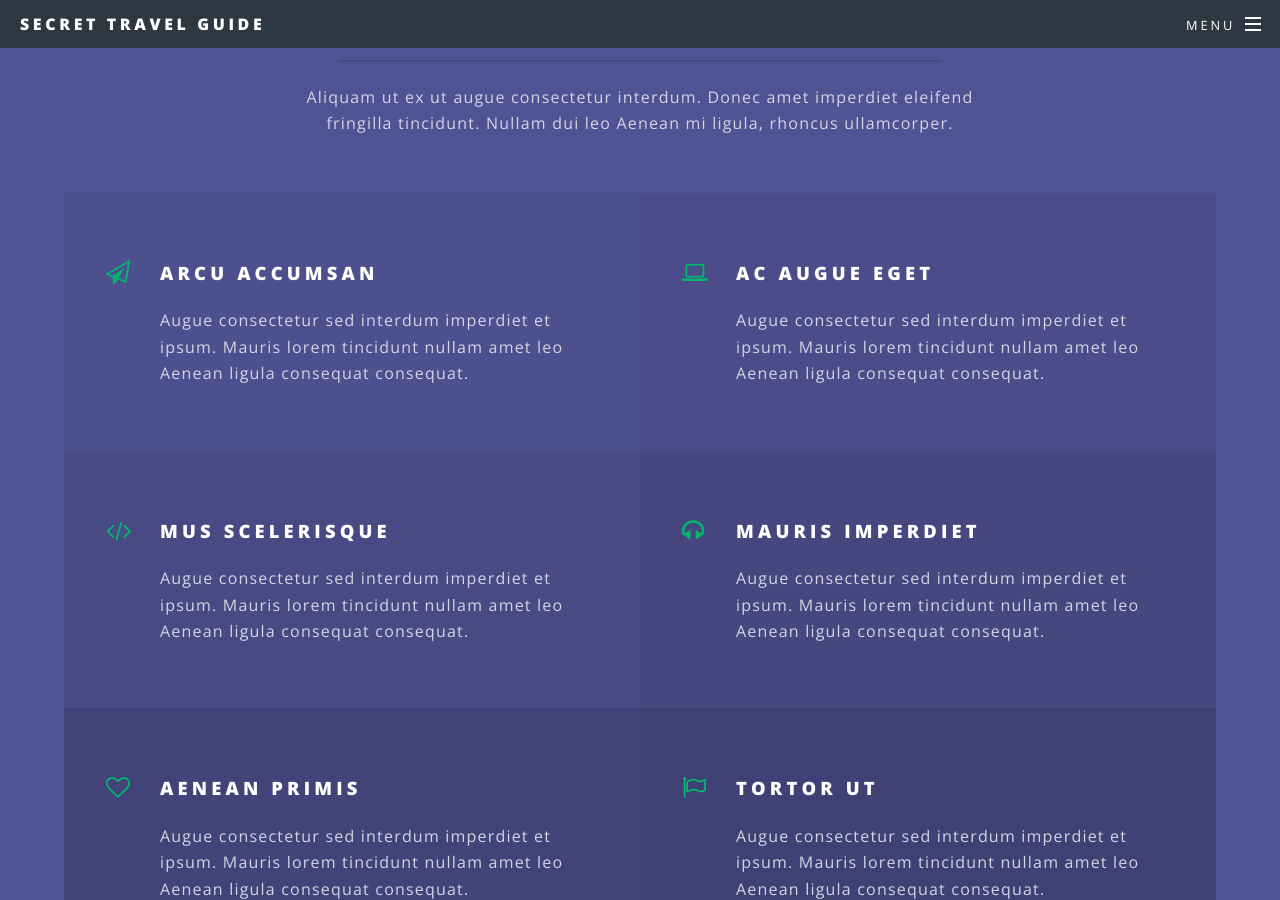
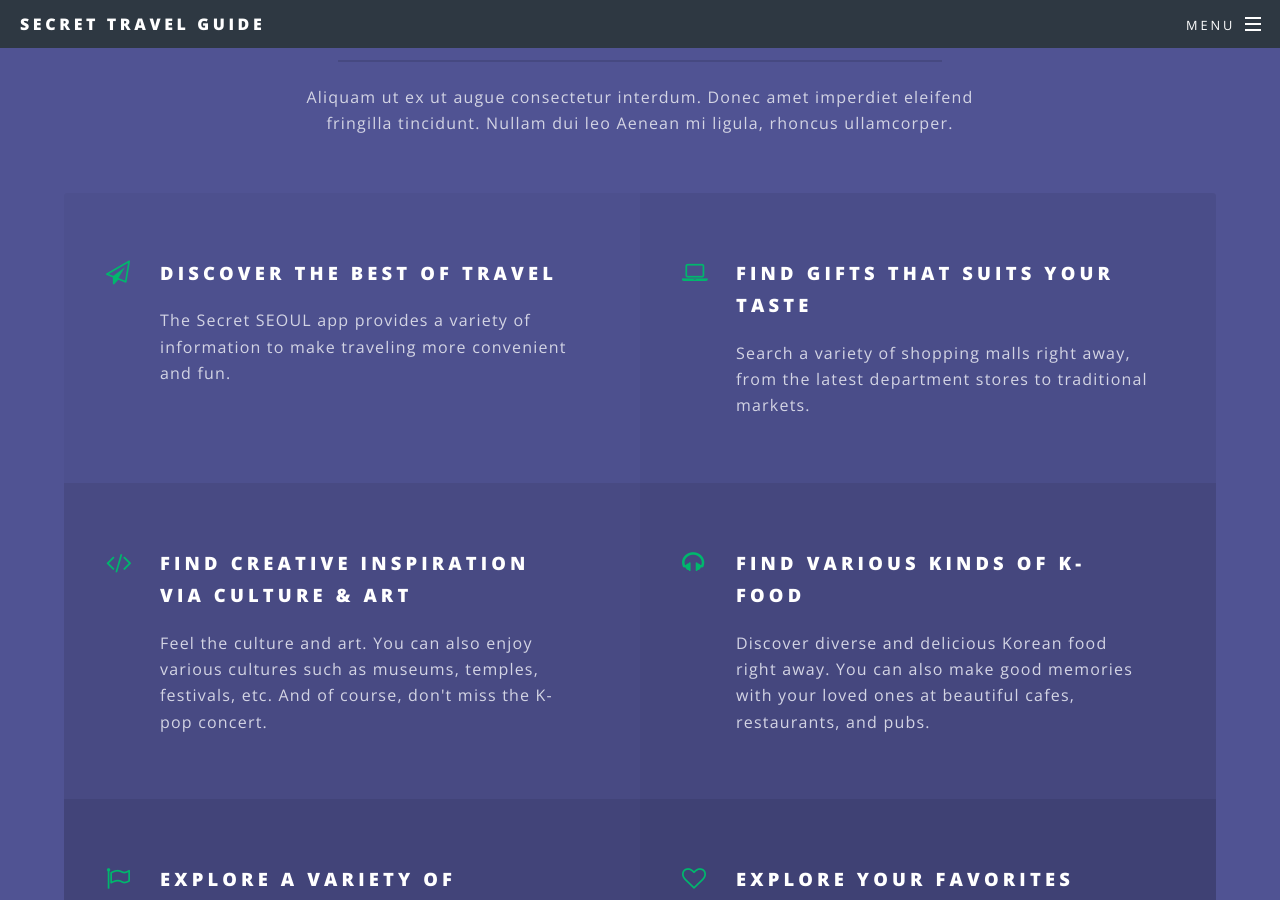
Before and after one commit to inansung/secret.github.io, a Jekyll site: the page built from index.html, in a window 1280 px wide and 900 px high, scrolled down 2742 px. Built offline with Jekyll 4.4.1, drawn with Linux system fonts in a browser that asks for light colours; some of the changed text lies outside the part shown.

Commit message:
Update index.html

```diff
--- a/index.html
+++ b/index.html
@@ -67,28 +67,28 @@ layout: landing
 							</header>
 							<ul class="features">
 								<li class="icon fa-paper-plane-o">
-									<h3>Arcu accumsan</h3>
-									<p>Augue consectetur sed interdum imperdiet et ipsum. Mauris lorem tincidunt nullam amet leo Aenean ligula consequat consequat.</p>
+									<h3>DISCOVER THE BEST OF Travel</h3>
+									<p>The Secret SEOUL app provides a variety of information to make traveling more convenient and fun.</p>
 								</li>
 								<li class="icon fa-laptop">
-									<h3>Ac Augue Eget</h3>
-									<p>Augue consectetur sed interdum imperdiet et ipsum. Mauris lorem tincidunt nullam amet leo Aenean ligula consequat consequat.</p>
+									<h3>FIND GIFTS THAT SUITS YOUR TASTE</h3>
+									<p>Search a variety of shopping malls right away, from the latest department stores to traditional markets.</p>
 								</li>
 								<li class="icon fa-code">
-									<h3>Mus Scelerisque</h3>
-									<p>Augue consectetur sed interdum imperdiet et ipsum. Mauris lorem tincidunt nullam amet leo Aenean ligula consequat consequat.</p>
+									<h3>FIND CREATIVE INSPIRATION VIA CULTURE & ART</h3>
+									<p>Feel the culture and art. You can also enjoy various cultures such as museums, temples, festivals, etc. And of course, don't miss the K-pop concert.</p>
 								</li>
 								<li class="icon fa-headphones">
-									<h3>Mauris Imperdiet</h3>
-									<p>Augue consectetur sed interdum imperdiet et ipsum. Mauris lorem tincidunt nullam amet leo Aenean ligula consequat consequat.</p>
+									<h3>FIND VARIOUS KINDS OF K-FOOD</h3>
+									<p>Discover diverse and delicious Korean food right away. You can also make good memories with your loved ones at beautiful cafes, restaurants, and pubs.</p>
+								</li>
+								<li class="icon fa-flag-o">
+									<h3>EXPLORE A VARIETY OF ACCOMODATIONS</h3>
+									<p>Easily find accommodations ranging from top-notch hotels to hanok. In particular, a night in a traditional hanok will give you an unforgettable impression.</p>
 								</li>
 								<li class="icon fa-heart-o">
-									<h3>Aenean Primis</h3>
-									<p>Augue consectetur sed interdum imperdiet et ipsum. Mauris lorem tincidunt nullam amet leo Aenean ligula consequat consequat.</p>
-								</li>
-								<li class="icon fa-flag-o">
-									<h3>Tortor Ut</h3>
-									<p>Augue consectetur sed interdum imperdiet et ipsum. Mauris lorem tincidunt nullam amet leo Aenean ligula consequat consequat.</p>
+									<h3>EXPLORE YOUR FAVORITES</h3>
+									<p>Find your favorites at a glance on a map. In addition, you can check the Favorites closest to your current location or favorites in a specific area.</p>
 								</li>
 							</ul>
 						</div>
```
